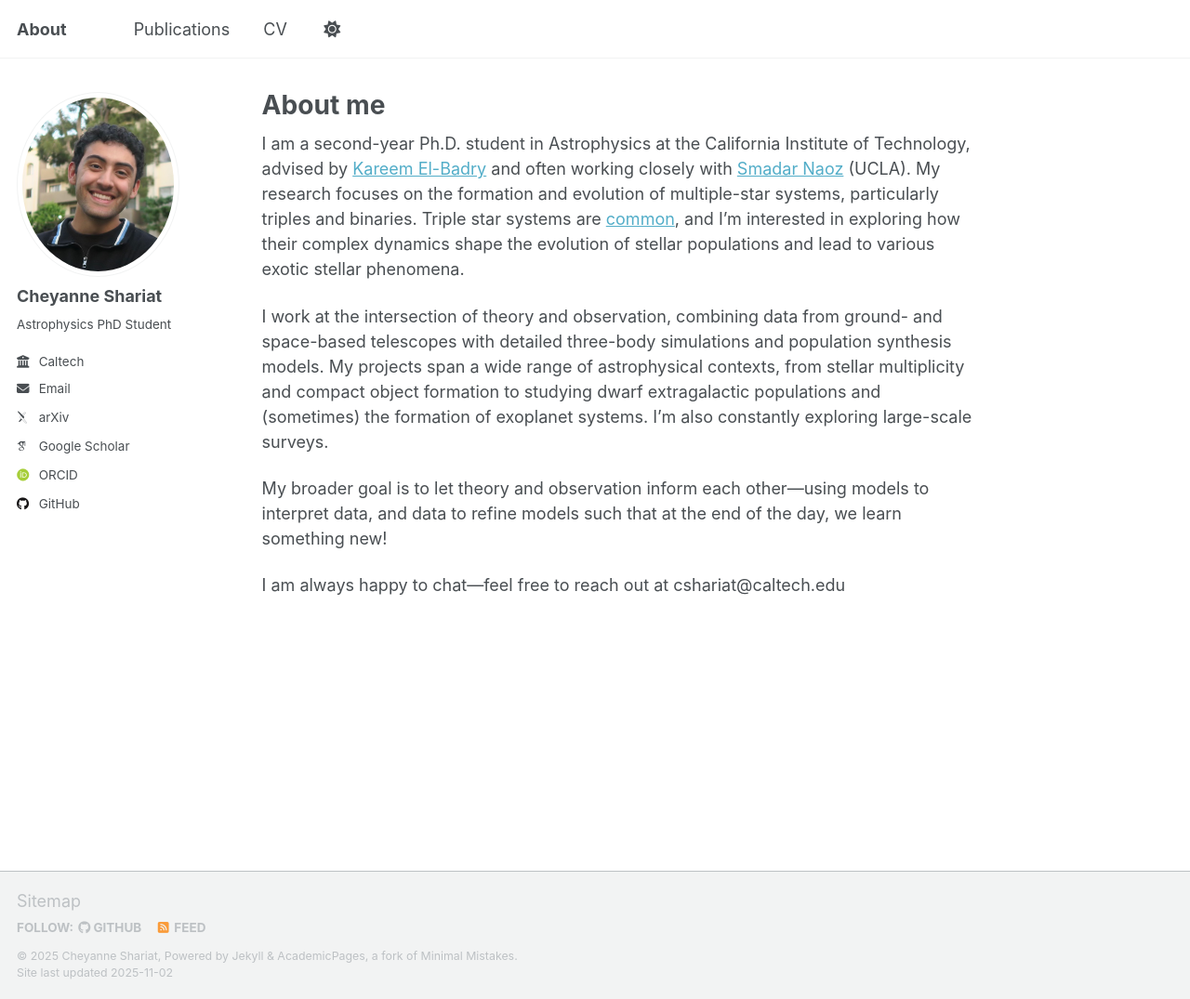
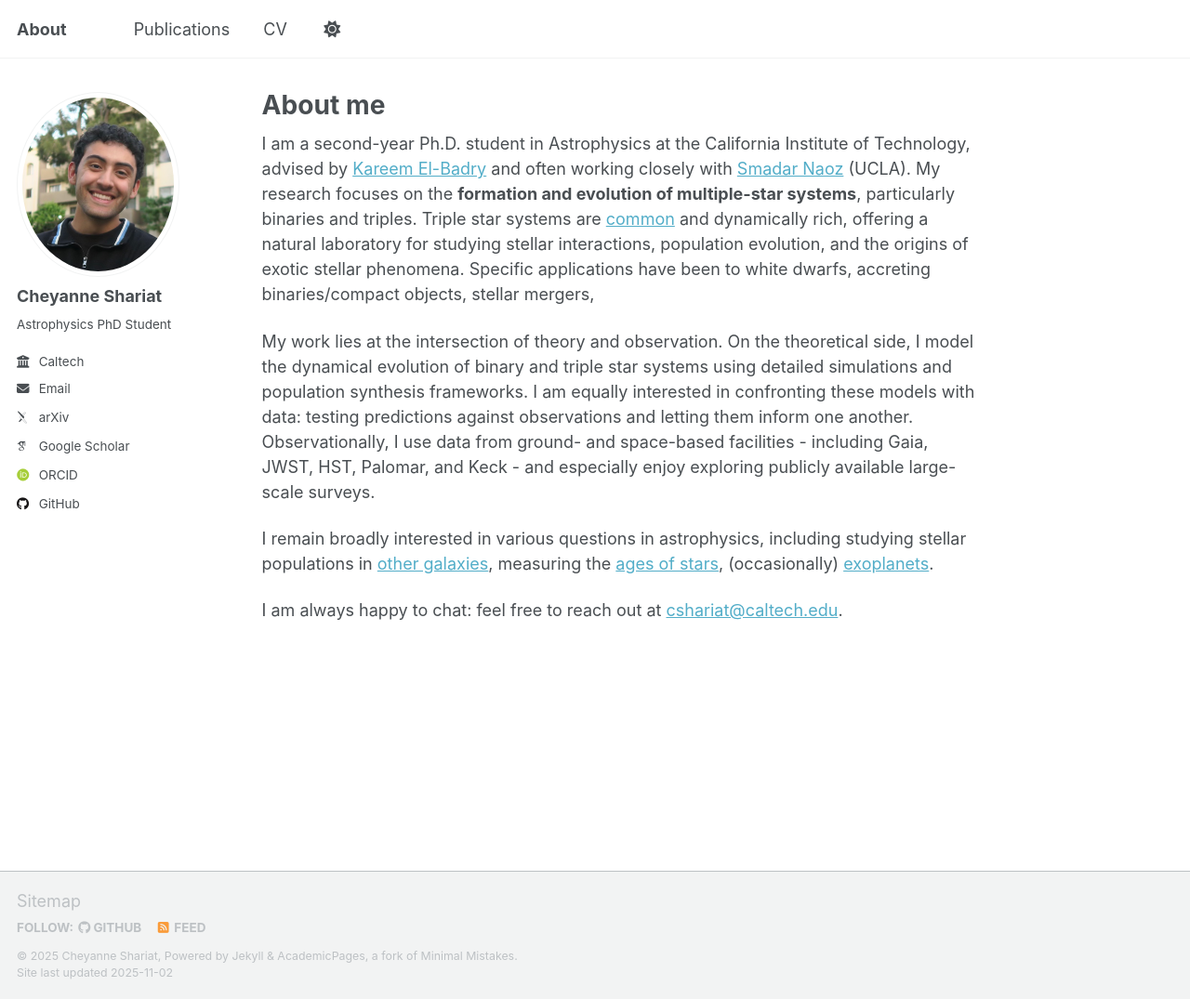
Before and after one commit to cheyanneshariat/cheyanneshariat.github.io, a Jekyll site: the page built from _pages/about.md, in a window 1280 px wide and 1075 px high. Shown: the whole window at 93% size. Built offline with Jekyll 4.4.1, drawn with Linux system fonts in a browser that asks for light colours; some web fonts are replaced; a script that is not in the unit is left out.

Commit message:
Update about.md

```diff
--- a/_pages/about.md
+++ b/_pages/about.md
@@ -8,11 +8,10 @@ redirect_from:
 ---
 
 I am a second-year Ph.D. student in Astrophysics at the California Institute of Technology, advised by [Kareem El-Badry](https://kareemelbadry.github.io/) and often working closely with [Smadar Naoz](https://snaoz.astro.ucla.edu/) (UCLA).
-My research focuses on the formation and evolution of multiple-star systems, particularly triples and binaries. Triple star systems are [common](https://ui.adsabs.harvard.edu/abs/2025PASP..137i4201S/abstract), and I'm interested in exploring how their complex dynamics shape the evolution of stellar populations and lead to various exotic stellar phenomena.
+My research focuses on the **formation and evolution of multiple-star systems**, particularly binaries and triples. Triple star systems are [common](https://ui.adsabs.harvard.edu/abs/2025PASP..137i4201S/abstract) and dynamically rich, offering a natural laboratory for studying stellar interactions, population evolution, and the origins of exotic stellar phenomena. Specific applications have been to white dwarfs, accreting binaries/compact objects, stellar mergers,
 
-I work at the intersection of theory and observation, combining data from ground- and space-based telescopes with detailed three-body simulations and population synthesis models. My projects span a wide range of astrophysical contexts, from stellar multiplicity and compact object formation to studying dwarf extragalactic populations and (sometimes) the formation of exoplanet systems. I'm also constantly exploring large-scale surveys.
+My work lies at the intersection of theory and observation. On the theoretical side, I model the dynamical evolution of binary and triple star systems using detailed simulations and population synthesis frameworks. I am equally interested in confronting these models with data: testing predictions against observations and letting them inform one another. Observationally, I use data from ground- and space-based facilities - including Gaia, JWST, HST, Palomar, and Keck - and especially enjoy exploring publicly available large-scale surveys.
 
-My broader goal is to let theory and observation inform each other—using models to interpret data, and data to refine models such that at the end of the day, we learn something new!
+I remain broadly interested in various questions in astrophysics, including studying stellar populations in [other galaxies](https://ui.adsabs.harvard.edu/abs/2025arXiv250904555S/abstract), measuring the [ages of stars](https://ui.adsabs.harvard.edu/abs/2025arXiv251008675S/abstract), (occasionally) [exoplanets](https://ui.adsabs.harvard.edu/abs/2024ApJ...964L..13S/abstract).
 
-
-I am always happy to chat—feel free to reach out at cshariat@caltech.edu
+I am always happy to chat: feel free to reach out at [cshariat@caltech.edu](cshariat@caltech.edu).
```
